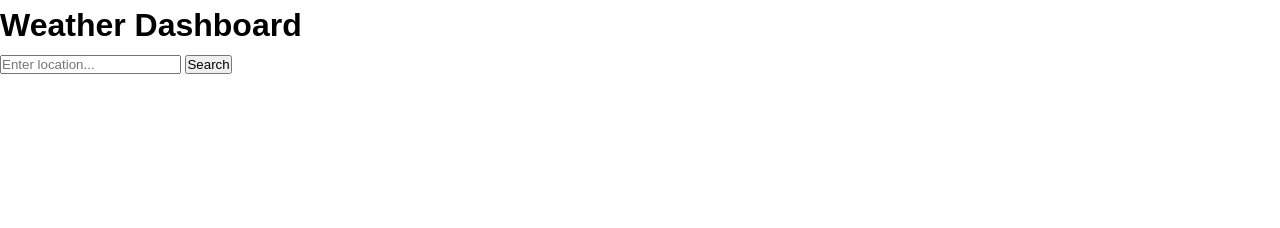
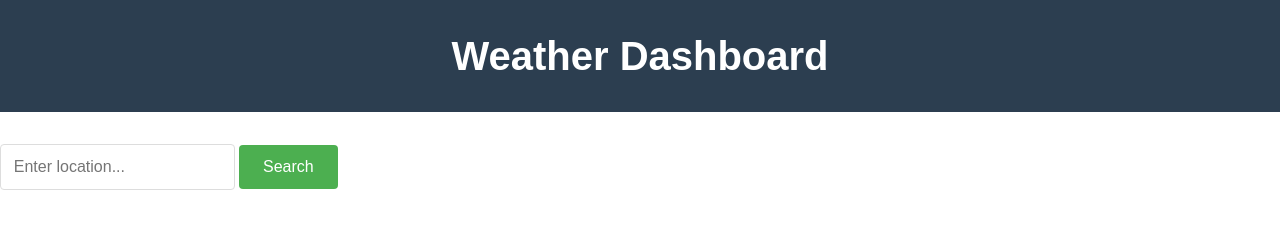
Before and after one commit to anuj1910/Weather-Dashboard, a plain HTML site: page index.html in a window 1280 px wide. Drawn offline with Linux system fonts and the light colour scheme.

Commit message:
Update index.html

```diff
--- a/index.html
+++ b/index.html
@@ -1,8 +1,8 @@
 <!DOCTYPE html>
 <html lang="en">
   <head>
-    <meta charset="UTF-8">
-    <meta name="viewport" content="width=device-width, initial-scale=1.0">
+    <meta charset="UTF-8" />
+    <meta name="viewport" content="width=device-width, initial-scale=1.0" />
     <title>Weather Dashboard</title>
     <style>
       * {
@@ -15,6 +15,42 @@
         font-family: Arial, sans-serif;
         line-height: 1.6;
       }
+
+      .dashboard-header {
+        background-color: #2c3e50;
+        color: white;
+        text-align: center;
+        padding: 1.5rem;
+        margin-bottom: 2rem;
+      }
+      .dashboard-header h1 {
+        font-size: 2.5rem;
+        font-weight: bold;
+      }
+
+      .search-container {
+        display: flex;
+        gap: 1rem;
+        margin: 1rem 0;
+      }
+      .search-input {
+        flex: 1;
+        padding: 0.8rem;
+        border: 1px solid #ddd;
+        font-size: 1rem;
+        border-radius: 4px;
+      }
+
+      .search-button {
+        padding: 0.8rem 1.5rem;
+        background-color: #4caf50;
+        color: white;
+        border: none;
+        border-radius: 4px;
+        cursor: pointer;
+        font-size: 1rem;
+      }
+
     </style>
   </head>
   <body>
@@ -22,11 +58,14 @@
       <h1>Weather Dashboard</h1>
     </header>
     <div class="search-container">
-        <input type="text" id="local-input" placeholder="Enter location...">
-        <button id="searchButton">Search</button>
+      <form class="search-form">
+        <input type="text" class="search-input" placeholder="Enter location..." />
+        <button class="search-button">Search</button>
+      </form>
     </div>
     <div class="weather-container">
-
+      <section class="current-weather"></section>
+      <section class="forecast"></section>
     </div>
   </body>
 </html>
```
Lines whose indentation alone changed are shown as unchanged.
